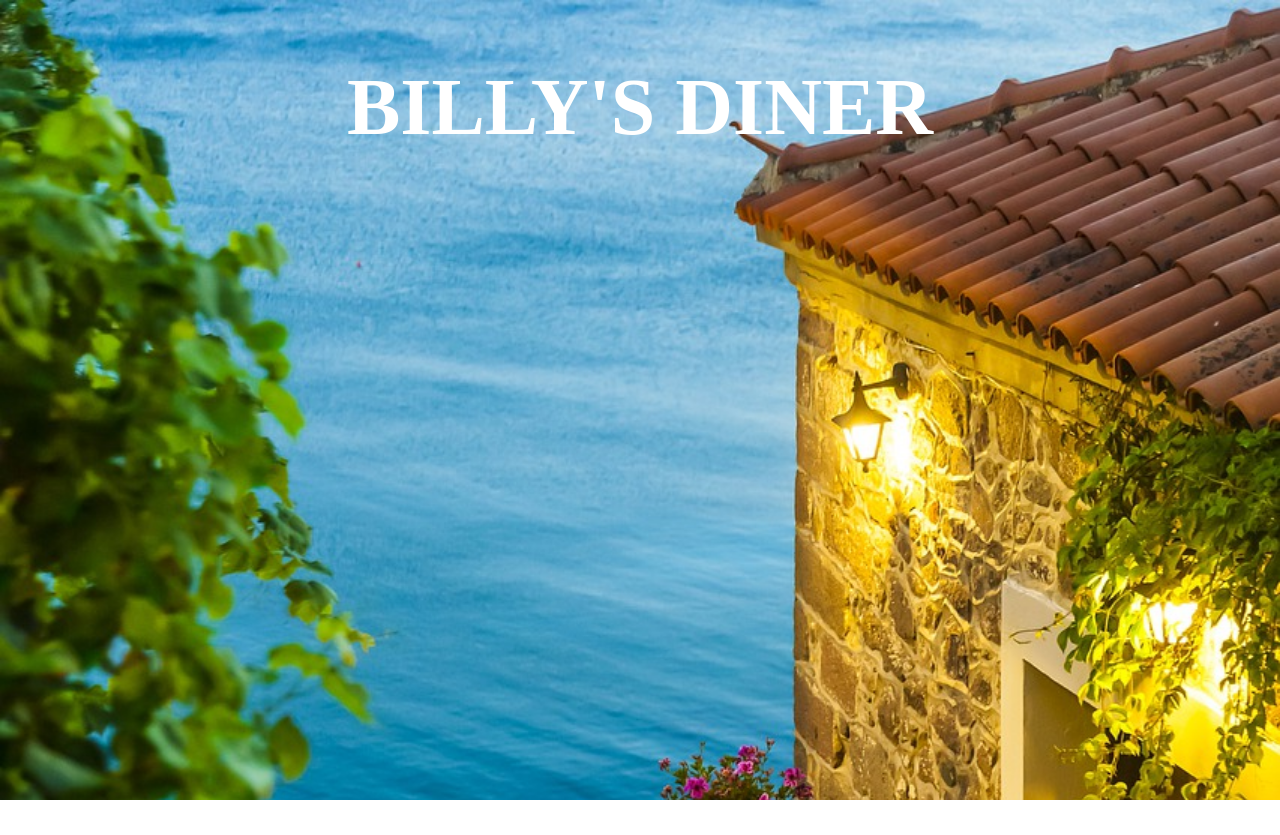
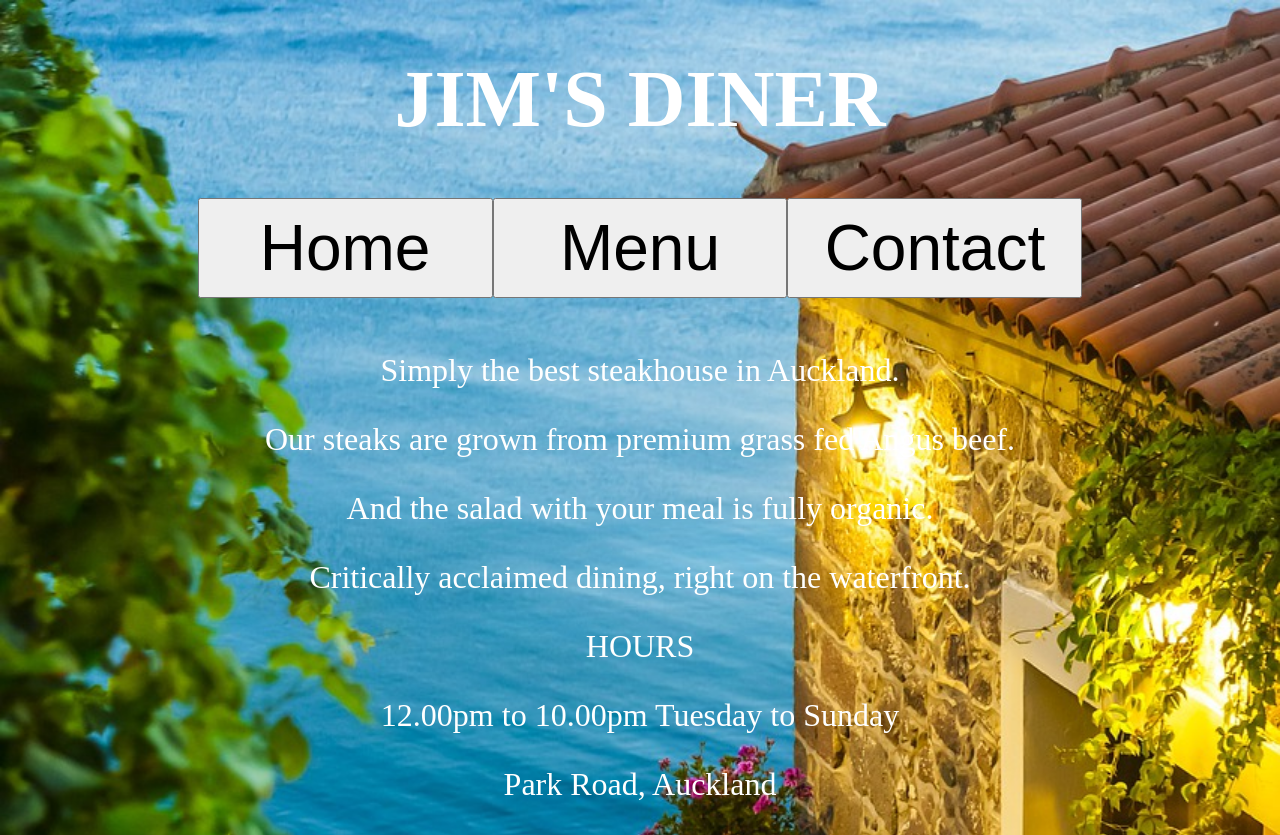
Before and after one commit to mishtickle/restaurantPage, a website built with webpack: page dist/index.html in a window 1280 px wide. Before the commit the page ends 800 px from the top, so only its background shows below. Built offline with nearby package versions, Linux system fonts and the light colour scheme.

```diff
--- a/src/homepage.js
+++ b/src/homepage.js
@@ -1,17 +1,41 @@
 //import myImage from '../img/restaurant.jpg'
 
 export default function theTitle(){
-    let body = document.querySelector('body');
-    let content = document.createElement('div');
-    let title = document.createElement('h1');
-    title.textContent = "BILLY'S DINER";
-    content.classList.add('content');
-    body.appendChild(content);
-    content.appendChild(title);
     document.body.style.backgroundImage = "url('../img/restaurant.jpg')";
     document.body.style.backgroundRepeat = "no-repeat";
     document.body.style.backgroundSize = "cover";
 
+    let body = document.querySelector('body');
+    let content = document.createElement('div');
+    let title = document.createElement('h1');
 
 
+    title.textContent = "";
+    content.classList.add('content');
+
+    let paragraph = document.createElement('p');
+    paragraph.textContent = "Simply the best steakhouse in Auckland."
+    let paragraph2 = document.createElement('p');
+    paragraph2.textContent = "Our steaks are grown from premium grass fed Angus beef."
+    let paragraph3 = document.createElement('p');
+    paragraph3.textContent = "And the salad with your meal is fully organic."
+    let paragraph4 = document.createElement('p');
+    paragraph4.textContent = "Critically acclaimed dining, right on the waterfront."
+    let paragraph5 = document.createElement('p');
+    paragraph5.textContent = "HOURS";
+    let paragraph6 = document.createElement('p');
+    paragraph6.textContent = "12.00pm to 10.00pm Tuesday to Sunday";
+    let paragraph7  = document.createElement('p');
+    paragraph7.textContent = "Park Road, Auckland"
+
+
+    body.appendChild(content);
+    content.appendChild(title);
+    content.appendChild(paragraph);
+    content.appendChild(paragraph2);
+    content.appendChild(paragraph3);
+    content.appendChild(paragraph4);
+    content.appendChild(paragraph5);
+    content.appendChild(paragraph6);
+    content.appendChild(paragraph7);
 }
--- a/src/index.js
+++ b/src/index.js
@@ -1,5 +1,38 @@
 import _ from 'lodash';
+//import { ContextReplacementPlugin } from 'webpack';
 import theTitle from './homepage.js'
 import './styles.css';
 
+let body = document.querySelector('body');
+let headingContainer = document.createElement('div');
+let theHeading = document.createElement('h1')
+let tabContainer = document.createElement('div');
+tabContainer.classList.add('tabContainer');
+theHeading.textContent = "JIM'S DINER";
+let button1 = document.createElement('button');
+button1.textContent = "Home";
+let button2 = document.createElement('button');
+button2.textContent = "Menu";
+let button3 = document.createElement('button');
+button3.textContent = "Contact";
+
+
+body.appendChild(headingContainer);
+headingContainer.appendChild(theHeading);
+//tabContainer.appendChild(buttonContainer);
+body.appendChild(tabContainer);
+tabContainer.appendChild(button1);
+tabContainer.appendChild(button2);
+tabContainer.appendChild(button3);
 theTitle();
+let content = document.querySelectorAll(".content")
+
+let buttons = document.querySelectorAll('button')
+buttons.forEach(buttons =>{
+    buttons.addEventListener('click', (e) =>{
+        if (buttons.textContent == "Home"){
+            content.textContent = "";
+            theTitle();
+        }
+    })
+})
--- a/src/styles.css
+++ b/src/styles.css
@@ -7,9 +7,34 @@
 
 }
 h1{
-    position: absolute;
+    /* position: absolute; */
     text-align: center;
     width: 100%;
     color: white;
     font-size: 5em;
 }
+p{
+    font-size: 2em;
+    color: white;
+}
+.tabContainer{
+    width: 70%;
+    height: 100px;
+    display: grid;
+    grid-template-columns: 1fr 1fr 1fr;
+    padding-left: 15%;
+
+}
+.tabContainer .buttonContainer{
+    height: 15%;
+
+}
+.tabContainer .buttonContainer button{
+    width: 30%;
+    height: 80px;
+    /* border: none;
+    outline: none;*/
+}
+button{
+    font-size: 4em;
+}
--- a/webpack.config.js
+++ b/webpack.config.js
@@ -6,6 +6,7 @@
     entry: {
       index: './src/index.js',
       homepage: './src/homepage.js',
+      //menu: './src/menu.js',
   },
   devtool: 'inline-source-map',
   plugins: [
```
Also changed, not shown: package.json (+6 -2 lines), dist/homepage.main.js, 2 other files.
